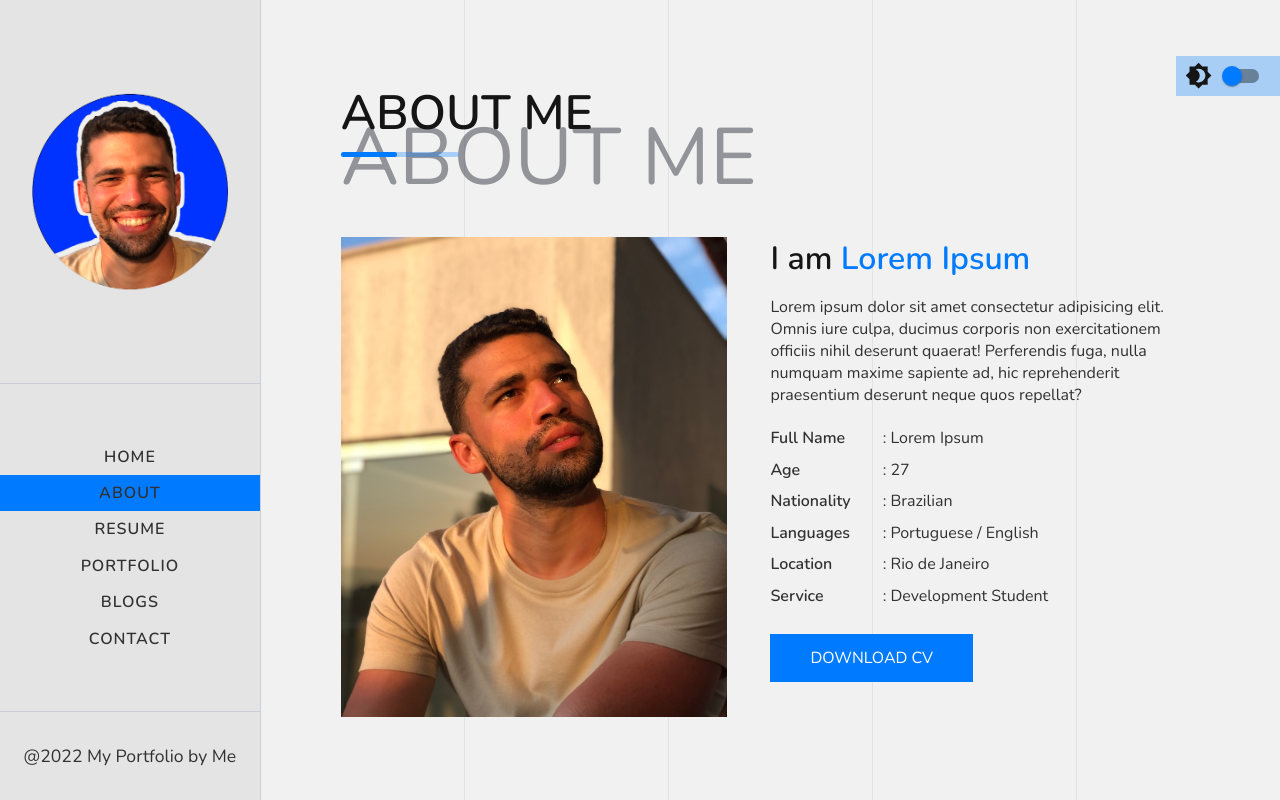
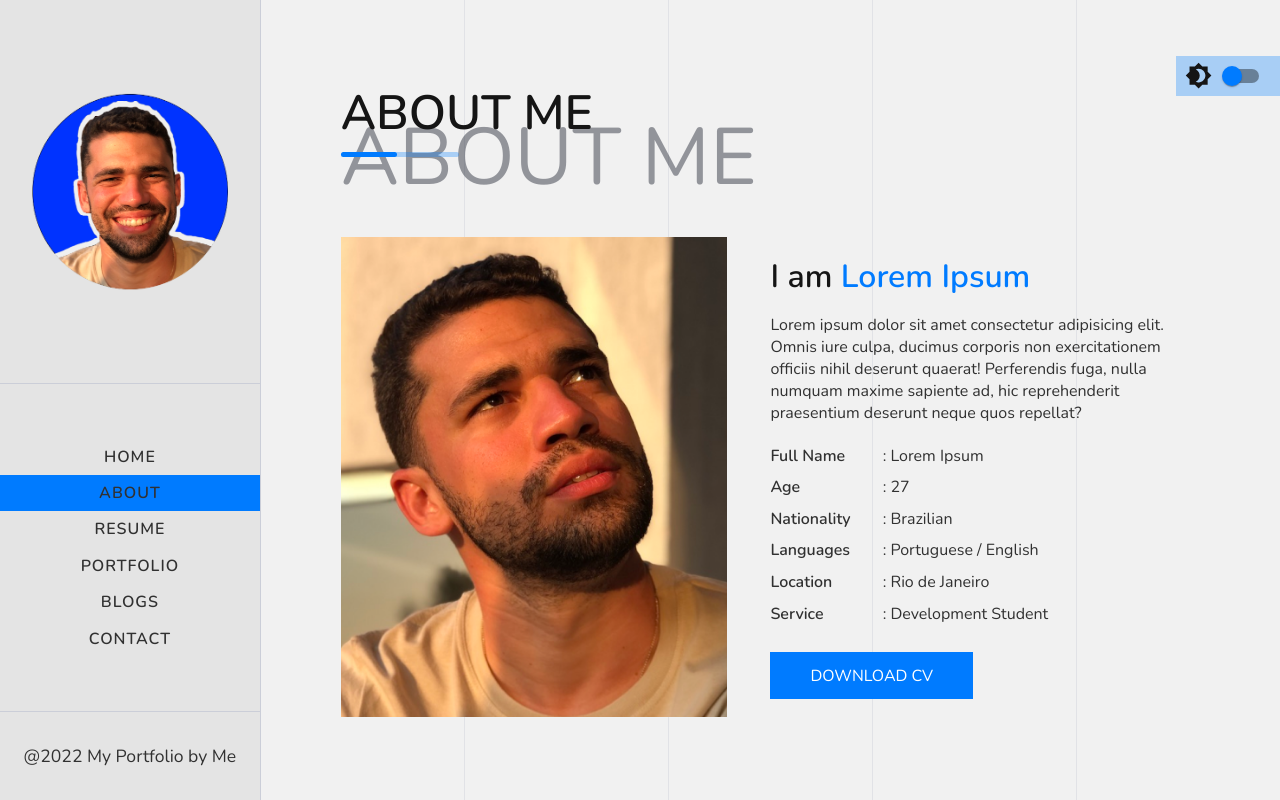
Before and after one commit to mjossany/portfolio, a React (Create React App) app: page /about in a window 1280 px wide. Shown: the top 800 px of the page. Built offline with nearby package versions, Linux system fonts and the light colour scheme.

Commit message:
Align center the text on ImageSection

```diff
--- a/src/components/ImageSection.jsx
+++ b/src/components/ImageSection.jsx
@@ -1,6 +1,6 @@
 import React from 'react';
 import styled from 'styled-components';
-import image from '../images/about-me.jpg';
+import image from '../images/AboutMeImage.png';
 import PrimaryButton from './PrimaryButton';
 
 function ImageSection() {
@@ -49,12 +49,7 @@ function ImageSection() {
 const ImageSectionStyled = styled.div`
   margin-top: 5rem;
   display: flex;
-  @media screen and (max-width: 1000px) {
-    flex-direction: column;
-    .left-content {
-      margin-bottom: 2rem;
-    }
-  }
+  align-items: center;
   .left-content {
     width: 100%;
     height: 60vh;
@@ -63,6 +58,13 @@ const ImageSectionStyled = styled.div`
       width: 90%;
       height: 100%;
       object-fit: cover;
+    }
+  }
+
+  @media screen and (max-width: 1000px) {
+    flex-direction: column;
+    .left-content {
+      margin-bottom: 2rem;
     }
   }
 
--- a/src/styles/GlobalStyle.jsx
+++ b/src/styles/GlobalStyle.jsx
@@ -65,6 +65,7 @@ const GlobalStyle = createGlobalStyle`
     list-style: none;
     text-decoration: none;
     font-family: 'Nunito', sans-serif;
+    font-size: 2vh;
   }
 
   body {
```
Also changed, not shown: src/images/AboutMeImage.png (added), src/images/about-me.jpg (deleted).
